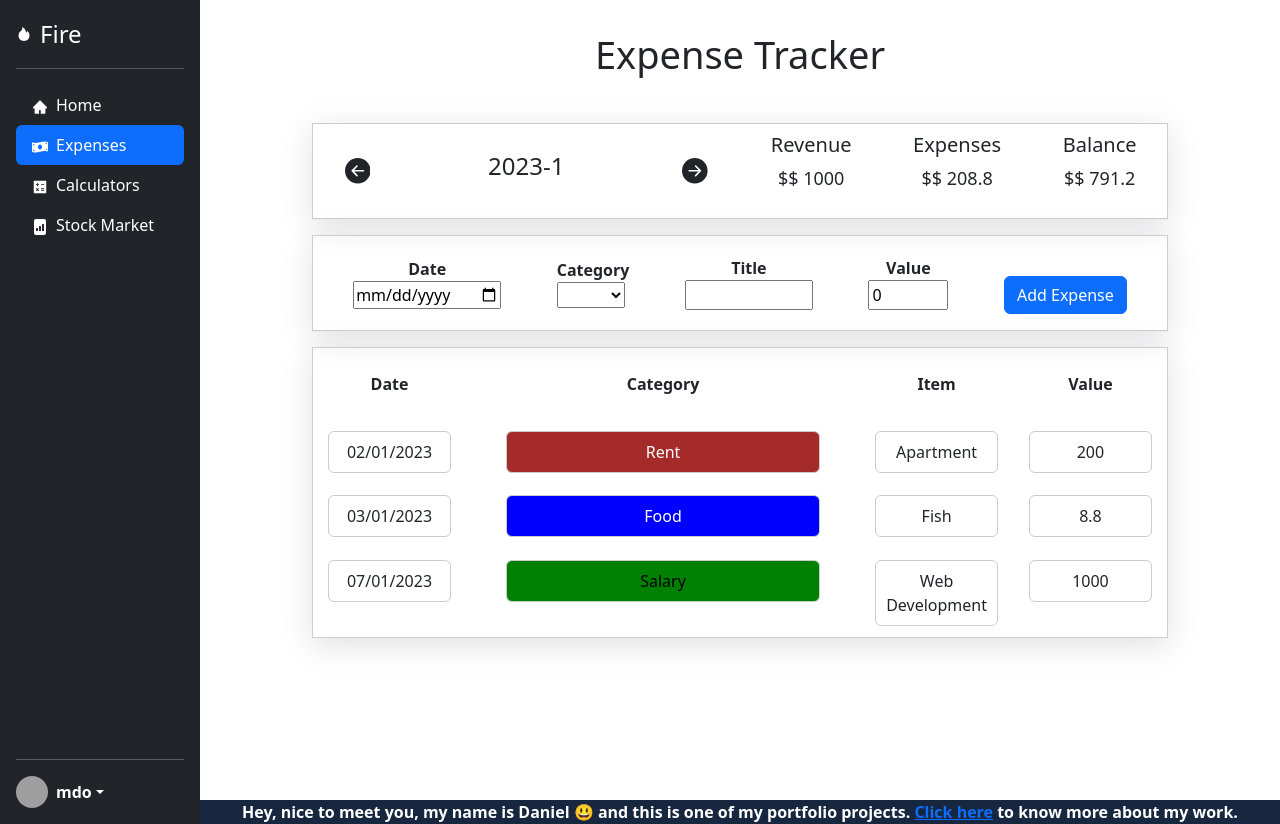
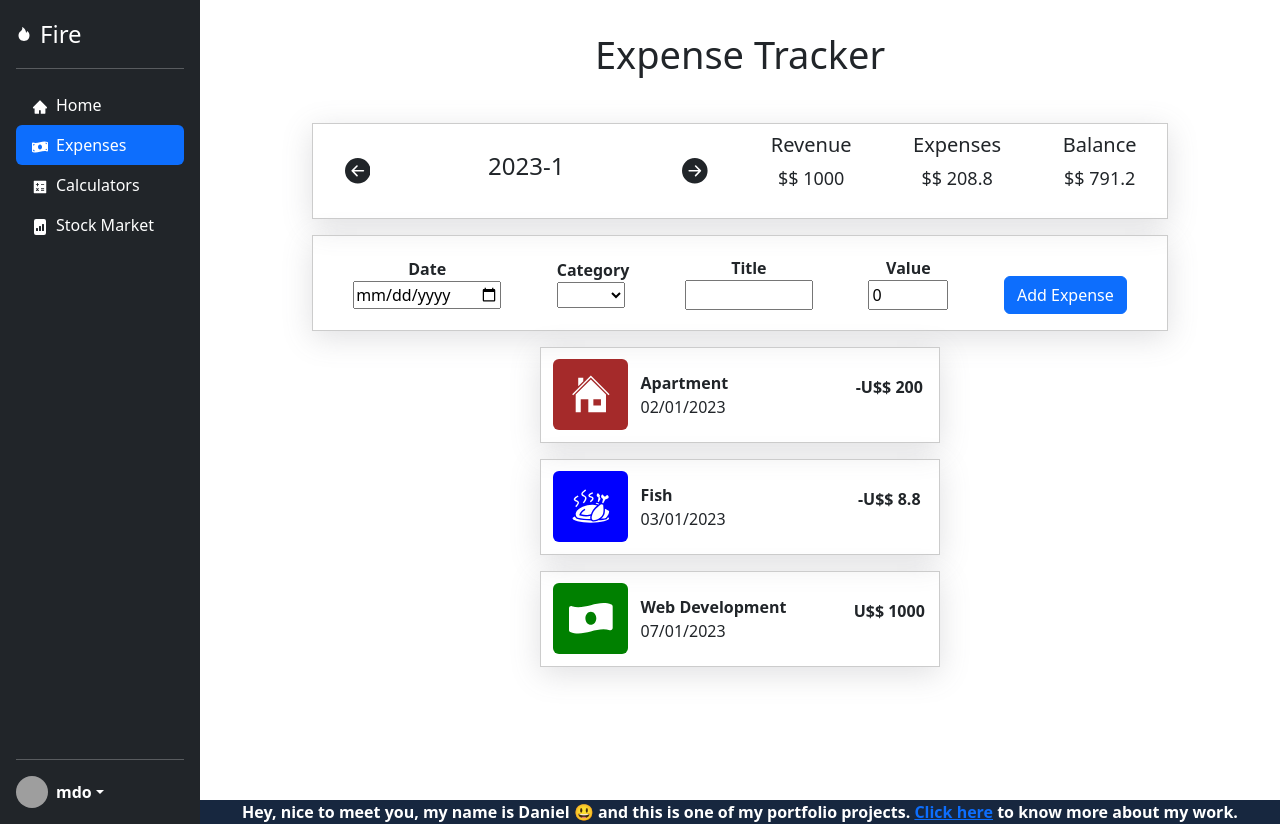
Before and after one commit to danielflorencio/fire-desktop, a React (Vite) app: page /fire_advisor/expenses in a window 1280 px wide. Built offline with nearby package versions, Linux system fonts and the light colour scheme; grey boxes are pictures that could not be loaded.

Commit message:
started changing the desktop UI

```diff
--- a/src/App.css
+++ b/src/App.css
@@ -114,3 +114,6 @@ h1, h2, h3{font-weight: 520;}
 .h-fit{
     height: fit-content;
 }
+.max-w-sm{
+    max-width: 400px;
+}
--- a/src/components/Sidebar/index.tsx
+++ b/src/components/Sidebar/index.tsx
@@ -1,9 +1,7 @@
-import { AiFillHome } from 'react-icons/ai'
+import { AiFillHome, AiFillCalculator, AiFillFire } from 'react-icons/ai'
 import { FaMoneyBillWave } from 'react-icons/fa'
-import {AiFillCalculator, AiFillFire} from 'react-icons/ai'
+import { BsFillFileBarGraphFill } from 'react-icons/bs'
 import CustomLink  from '../RouterComponents/CustomLink'
-import { BsFillFileBarGraphFill } from 'react-icons/bs'
-
 export default function Sidebar(){
     return(
         <div style={{width: '200px'}} className="d-flex flex-column flex-shrink-0 p-3 text-bg-dark overflow-hidden">
--- a/src/data/expenses.ts
+++ b/src/data/expenses.ts
@@ -8,5 +8,8 @@ export const expenses: Expense[] = [
     { date: new Date(2022, 10, 6), category: 'rent', title: 'Apartment', value: 8.8 },
     { date: new Date(2023, 0, 2), category: 'rent', title: 'Apartment', value: 200 },
     { date: new Date(2023, 0, 3), category: 'food', title: 'Fish', value: 8.8 },
-    { date: new Date(2023, 0, 7), category: 'salary', title: 'Web Development', value: 1000 }
+    { date: new Date(2023, 0, 7), category: 'salary', title: 'Web Development', value: 1000 },
+    { date: new Date(2023, 1, 7), category: 'salary', title: 'Web Development', value: 2000 },
+    { date: new Date(2023, 1, 7), category: 'salary', title: 'Web Development', value: 2000 },
+    { date: new Date(2023, 1, 7), category: 'salary', title: 'Web Development', value: 2000 },
 ];
--- a/src/pages/expenseTracker/components/AddExpenseForm/AddExpenseForm.tsx
+++ b/src/pages/expenseTracker/components/AddExpenseForm/AddExpenseForm.tsx
@@ -1,4 +1,4 @@
-import {useState} from 'react'
+import { useState } from 'react'
 import { Expense } from '../../../../types/expense';
 import { categories } from '../../../../data/categories';
 import { newDateAdjusted } from '../../../../helpers/dateFilter';
@@ -112,6 +112,4 @@ export default function AddExpense({ onAdd }: {onAdd: (expense: Expense) => void
       </div>
     )
   }
-
-
 }
--- a/src/pages/expenseTracker/components/ExpensesTable/MobileExpensesTable.tsx
+++ b/src/pages/expenseTracker/components/ExpensesTable/MobileExpensesTable.tsx
@@ -8,7 +8,7 @@ export const MobileExpensesTable = ({list}: {list: Expense[]}) => {
         <>
             {
                 list.map((expense, index) =>(
-                    <div key={index} className='table h-5rem d-flex'>
+                    <div key={index} className='table info-area-container max-w-sm h-5rem d-flex'> {/** I gotta change this info-area-container class name */}
                         <div className='w-25 h-100 d-flex justify-content-center align-items-center'>
                             <div style={{backgroundColor: `${categories[expense.category].bgColor}`}} className='w-75 h-75 rounded d-flex justify-content-center align-items-center'>
                                 {getCategoryIcon((categories[expense.category].categoryId))}
--- a/src/pages/expenseTracker/index.tsx
+++ b/src/pages/expenseTracker/index.tsx
@@ -48,7 +48,8 @@ export default function ExpenseTracker(){
         expense={expense}
         />
         <AddExpense onAdd={handleAddExpense}/>
-        {isSmallScreen ? <MobileExpensesTable list={filteredList}/> : <DesktopExpensesTable list={filteredList}/>}
+        {/* {isSmallScreen ? <MobileExpensesTable list={filteredList}/> : <DesktopExpensesTable list={filteredList}/>} */}
+        <MobileExpensesTable list={filteredList}/>
     </>
     )
 }
--- a/src/pages/tools/components/CiCalc/CiCalc.tsx
+++ b/src/pages/tools/components/CiCalc/CiCalc.tsx
@@ -29,7 +29,6 @@ export default function CiCalculator(){
     const { steps, currentStepIndex, step, isAnswerStep, back, next } = useMultiStepForm([
     <CiForm {...data} updateFields={updateFields}/>,
     <CiGraph {...data} />])
-
 
     function handleSubmit(e: FormEvent){
         e.preventDefault()
```
Also changed, not shown: src/customHooks/useAnimationTrigger.ts (added, +13 -0 lines).
